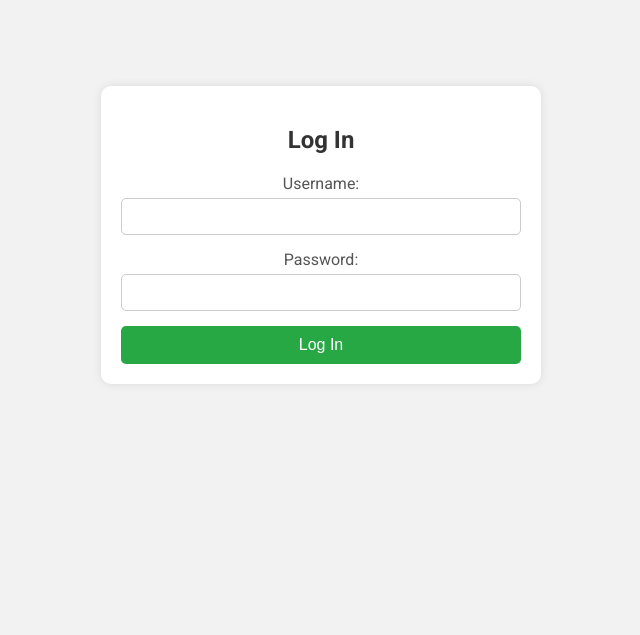
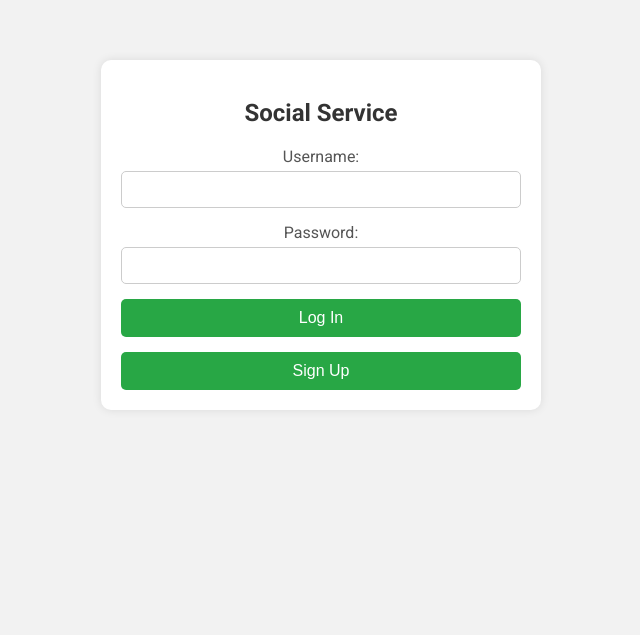
Before and after one commit to inaziooteroasu/Challenge-Mencion-Dual-HP, a React (Create React App) app in the folder social-service/social-service-frontend/: page / in a window 1280 px wide. Shown: the part 165-800 px from the top of the page, without its empty margins (319-959 px from the left). Built offline with nearby package versions, Linux system fonts and the light colour scheme.

Commit message:
login and signup same page

```diff
--- a/social-service/social-service-frontend/src/App.js
+++ b/social-service/social-service-frontend/src/App.js
@@ -1,5 +1,5 @@
 import React from 'react';
-import Signup from './Signup';
+// import Signup from './Signup';
 import Login from './Login';
 import './App.css';
 
@@ -7,7 +7,6 @@ function App() {
   return (
     <div className="App">
       <Login />
-      <Signup />
     </div>
   );
 }
--- a/social-service/social-service-frontend/src/Login.js
+++ b/social-service/social-service-frontend/src/Login.js
@@ -14,13 +14,22 @@ const Login = () => {
     } catch (error) {
       alert('Error: ' + error.response.data);
     }
-
+  };
+  const handleSubmit2 = async (event) => {
+    event.preventDefault();
+    try {
+      const response = await axios.post('http://localhost:3001/signup', { username, password });
+      console.log(response);
+      alert(`User ${response.data.username} created successfully!`);
+    } catch (error) {
+      alert('Error: ' + error.response.data);
+    }
   };
 
   return (
     <div className="container">
     <div className="formContainer">
-      <h2 className="heading">Log In</h2>
+      <h2 className="heading">Social Service</h2>
       <form onSubmit={handleSubmit}>
         <div className="formGroup">
           <label className="label">Username:</label>
@@ -42,10 +51,16 @@ const Login = () => {
             className="input"
           />
         </div>
-        <button type="submit" className="button">Log In</button>
-
+        <div className="formGroup">
+            <button type="submit" className="button">Log In</button>
+        </div>
 
       </form>
+      <form onSubmit={handleSubmit2}>
+
+      <button type="submit" className="button">Sign Up</button>
+      </form>
+
     </div>
   </div>
 );
```
